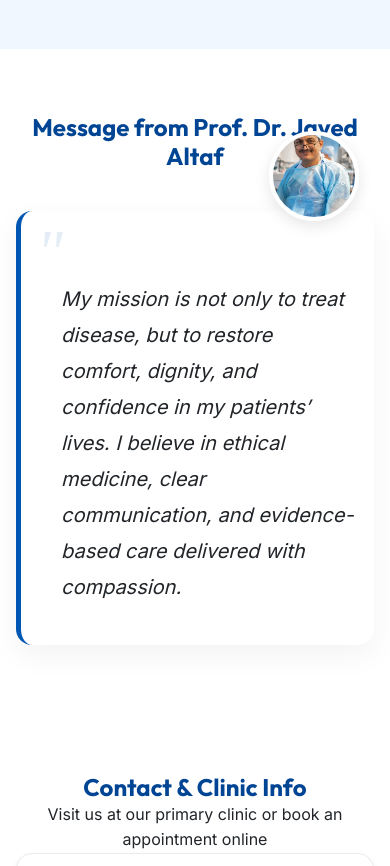
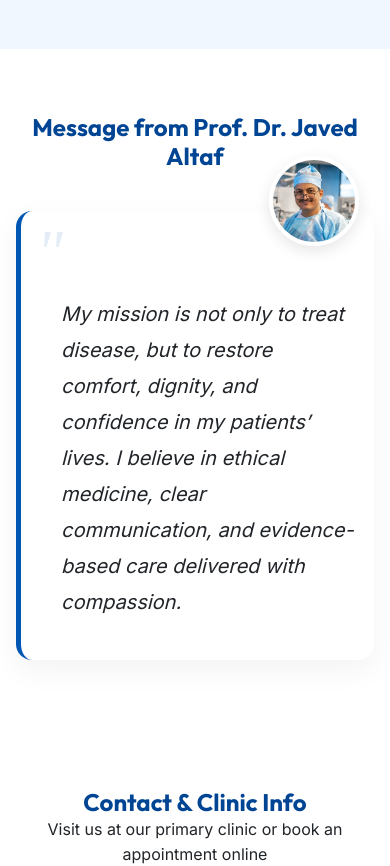
Before and after one commit to M-Nabeegh/altafwebsite, a React (Vite) app: page / in a window 390 px wide. Shown: the part 6400-7266 px from the top of the page. Built offline with nearby package versions, Linux system fonts and the light colour scheme.

Commit message:
style: adjust avatar crop to show head and lower mobile avatar position

```diff
--- a/src/index.css
+++ b/src/index.css
@@ -1333,6 +1333,7 @@ ul {
   border-radius: 16px;
   box-shadow: 0 15px 35px rgba(0,0,0,0.1);
   object-fit: cover;
+  object-position: top center;
   border: 8px solid white;
 }
 
@@ -1342,12 +1343,12 @@ ul {
   }
   .message-img-container {
     position: absolute;
-    top: -40px;
+    top: -15px;
     right: 15px;
     z-index: 10;
   }
   .message-quote-box {
-    padding-top: 70px !important;
+    padding-top: 85px !important;
     padding-right: 20px !important;
   }
   .message-img {
```
